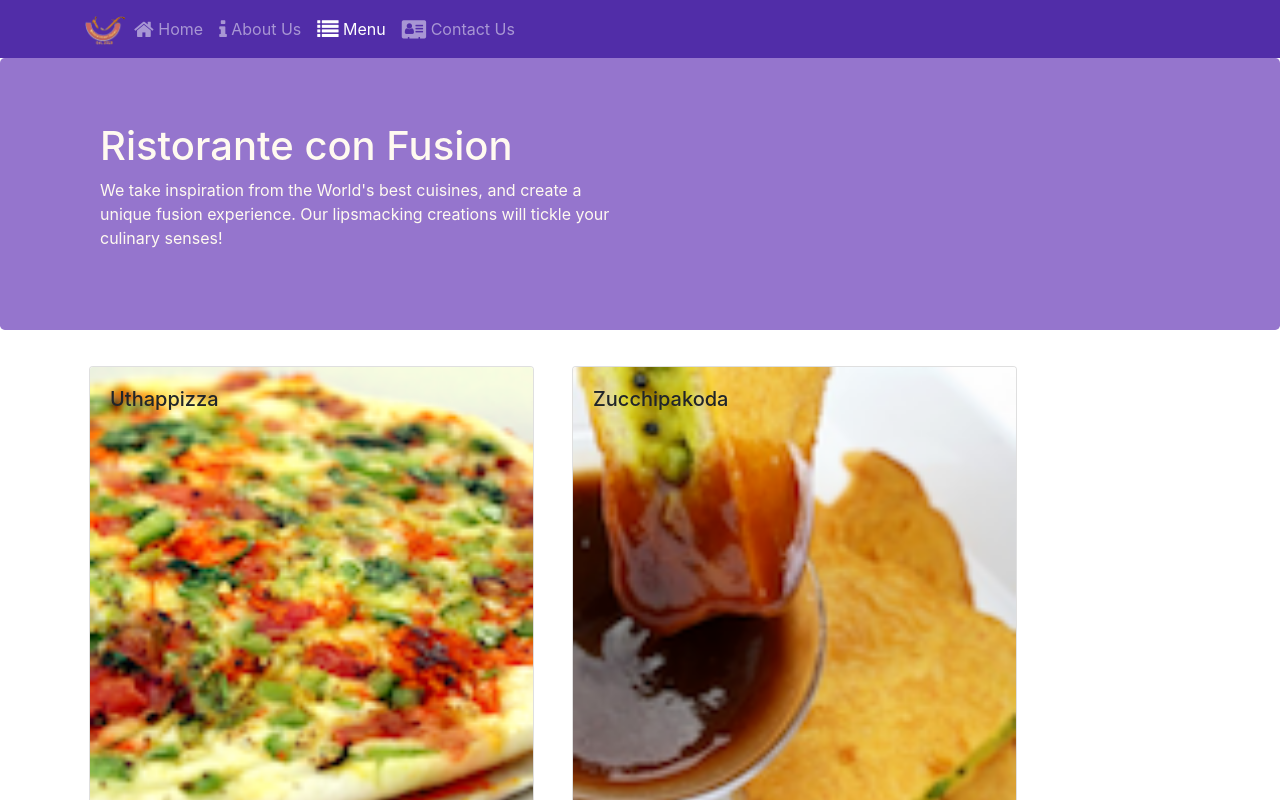
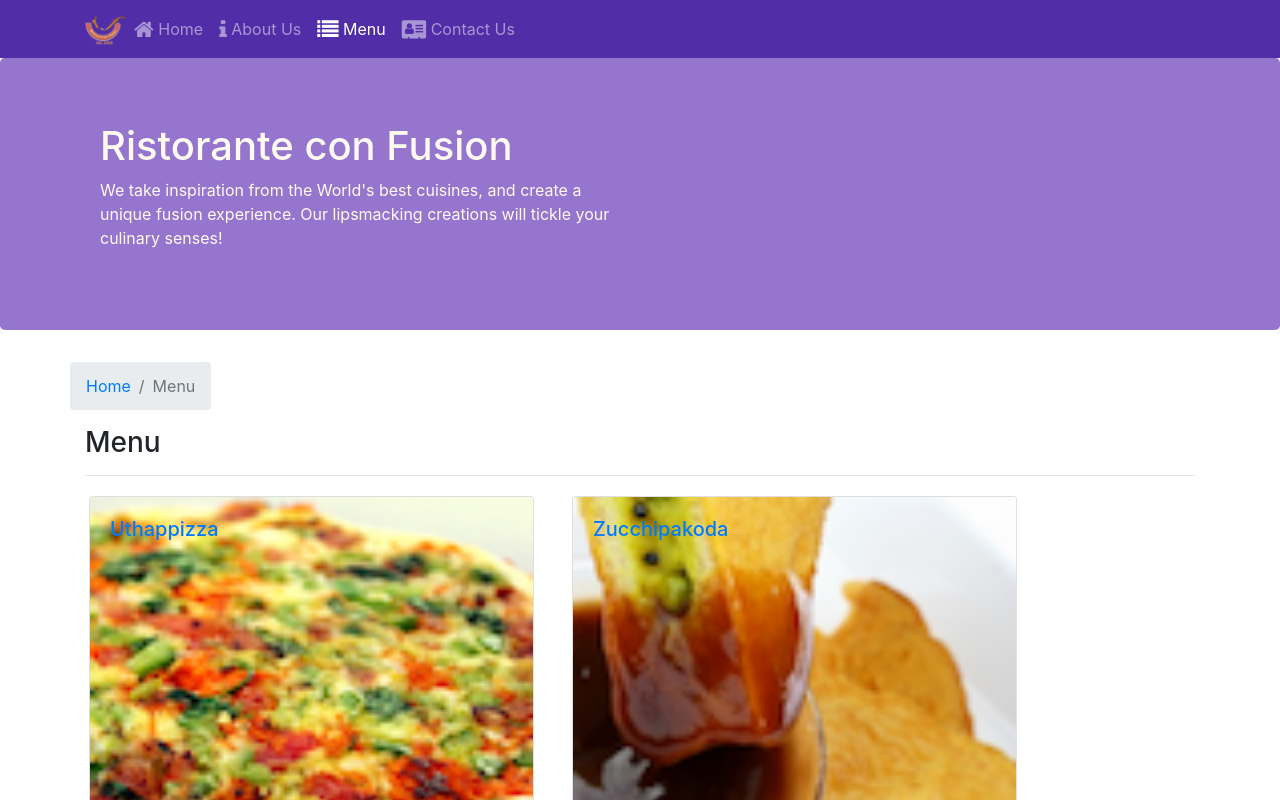
Before and after one commit to TungPhan2808/React, a React (Create React App) app: page /menu in a window 1280 px wide. Shown: the top 800 px of the page. Built offline with nearby package versions, Linux system fonts and the light colour scheme.

Commit message:
Single Page Applications Part 2

```diff
--- a/src/components/ContactComponent.js
+++ b/src/components/ContactComponent.js
@@ -1,8 +1,22 @@
 import React from "react";
-
+import { Breadcrumb, BreadcrumbItem } from "reactstrap";
+import { Link } from "react-router-dom";
 function Contact(props) {
   return (
     <div className="container">
+      <div className="row">
+        <Breadcrumb>
+          <BreadcrumbItem>
+            <Link to="/home">Home</Link>
+          </BreadcrumbItem>
+          <BreadcrumbItem active>Contact Us</BreadcrumbItem>
+        </Breadcrumb>
+        <div className="col-12">
+          <h3>Contact Us</h3>
+          <hr />
+        </div>
+      </div>
+
       <div className="row row-content">
         <div className="col-12">
           <h3>Location Information</h3>
--- a/src/components/DishdetailComponent.js
+++ b/src/components/DishdetailComponent.js
@@ -1,7 +1,16 @@
 //Allow to create a React Component
 import React from "react";
 
-import { Card, CardImg, CardText, CardBody, CardTitle } from "reactstrap";
+import {
+  Card,
+  CardImg,
+  CardText,
+  CardBody,
+  CardTitle,
+  Breadcrumb,
+  BreadcrumbItem,
+} from "reactstrap";
+import { Link } from "react-router-dom";
 
 function RenderDish({ dish }) {
   if (dish != null)
@@ -51,19 +60,27 @@
     return (
       <div className="container">
         <div className="row">
-          <RenderDish dish={props.dish} />
-          <RenderComments comments={props.dish.comments} />
+          <Breadcrumb>
+            <BreadcrumbItem>
+              <Link to="/menu">Menu</Link>
+            </BreadcrumbItem>
+            <BreadcrumbItem active>{props.dish.name}</BreadcrumbItem>
+          </Breadcrumb>
+          <div className="col-12">
+            <h3>{props.dish.name}</h3>
+            <hr />
+          </div>
+        </div>
+        <div className="row">
+          <div className="col-12 col-md-5 m-1">
+            <RenderDish dish={props.dish} />
+          </div>
+          <div className="col-12 col-md-5 m-1">
+            <RenderComments comments={props.comments} />
+          </div>
         </div>
       </div>
     );
-    // } else
-    //   return (
-    //     <div className="container">
-    //       <div className="row">
-    //         <RenderDish dish={props.dish} />
-    //       </div>
-    //     </div>
-    //   );
   } else return <div></div>;
 };
 
--- a/src/components/MainComponent.js
+++ b/src/components/MainComponent.js
@@ -35,11 +35,26 @@
         />
       );
     };
+    const DishWithId = ({ match }) => {
+      return (
+        <DishDetail
+          dish={
+            this.state.dishes.filter(
+              (dish) => dish.id === parseInt(match.params.dishId, 10)
+            )[0]
+          }
+          comments={this.state.comments.filter(
+            (comment) => comment.dishId === parseInt(match.params.dishId, 10)
+          )}
+        />
+      );
+    };
     return (
       <div>
         <Header />
         <Switch>
           <Route path="/home" component={HomePage} />
+
           <Route
             exact
             path="/menu"
@@ -59,6 +74,7 @@
               </div>
             )}
           />
+          <Route path="/menu/:dishId" component={DishWithId} />
           <Route exact path="/contactus" component={Contact} />
           <Redirect to="/home" />
         </Switch>
--- a/src/components/MenuComponent.js
+++ b/src/components/MenuComponent.js
@@ -6,18 +6,21 @@
   Card,
   CardImg,
   CardImgOverlay,
-  CardText,
-  CardBody,
   CardTitle,
+  Breadcrumb,
+  BreadcrumbItem,
 } from "reactstrap";
+import { Link } from "react-router-dom";
 
 function RenderMenuItem({ dish, onClick }) {
   return (
-    <Card key={dish.id} onClick={() => onClick(dish.id)}>
-      <CardImg width="100%" src={dish.image} alt={dish.name} />
-      <CardImgOverlay>
-        <CardTitle>{dish.name}</CardTitle>
-      </CardImgOverlay>
+    <Card>
+      <Link to={`/menu/${dish.id}`}>
+        <CardImg width="100%" src={dish.image} alt={dish.name} />
+        <CardImgOverlay>
+          <CardTitle>{dish.name}</CardTitle>
+        </CardImgOverlay>
+      </Link>
     </Card>
   );
 }
@@ -33,13 +36,19 @@
 
   return (
     <div className="container">
+      <div className="row">
+        <Breadcrumb>
+          <BreadcrumbItem>
+            <Link to="/home">Home</Link>
+          </BreadcrumbItem>
+          <BreadcrumbItem active>Menu</BreadcrumbItem>
+        </Breadcrumb>
+        <div className="col-12">
+          <h3>Menu</h3>
+          <hr />
+        </div>
+      </div>
       <div className="row">{menu}</div>
-      {/* /* <div className="row">
-          <div className="col-12 col-md-5 m-1">
-            {this.renderDish(this.state.selectedDish)}
-          </div> */}
-      {/* <DishDetail dish={this.state.selectedDish} /> */}
-      {/* </div> */}
     </div>
   );
 };
```
